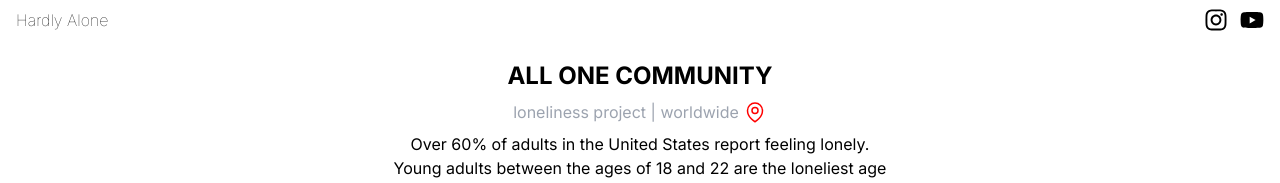
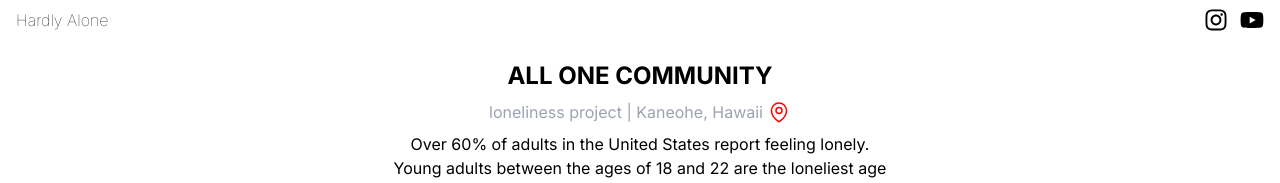
Before and after one commit to codetributor/hardlyalone, a Next.js app: page / in a window 1280 px wide. Shown: the top 183 px of the page. Built offline with nearby package versions, Linux system fonts and the light colour scheme.

Commit message:
add Kaneohe

```diff
--- a/components/Hero.tsx
+++ b/components/Hero.tsx
@@ -6,7 +6,7 @@ export default function Hero() {
                     <h3 className="font-bold text-2xl">ALL ONE COMMUNITY</h3>
                 </div>
                 <div className="text-gray-400 flex items-center space-x-1">
-                    <p>loneliness project | worldwide</p>
+                    <p>loneliness project | Kaneohe, Hawaii</p>
                     <div>
                     <svg xmlns="http://www.w3.org/2000/svg" fill="none" viewBox="0 0 24 24" strokeWidth="1.5" stroke="red" className="w-6 h-6">
   <path strokeLinecap="round" strokeLinejoin="round" d="M15 10.5a3 3 0 1 1-6 0 3 3 0 0 1 6 0Z" />
```
